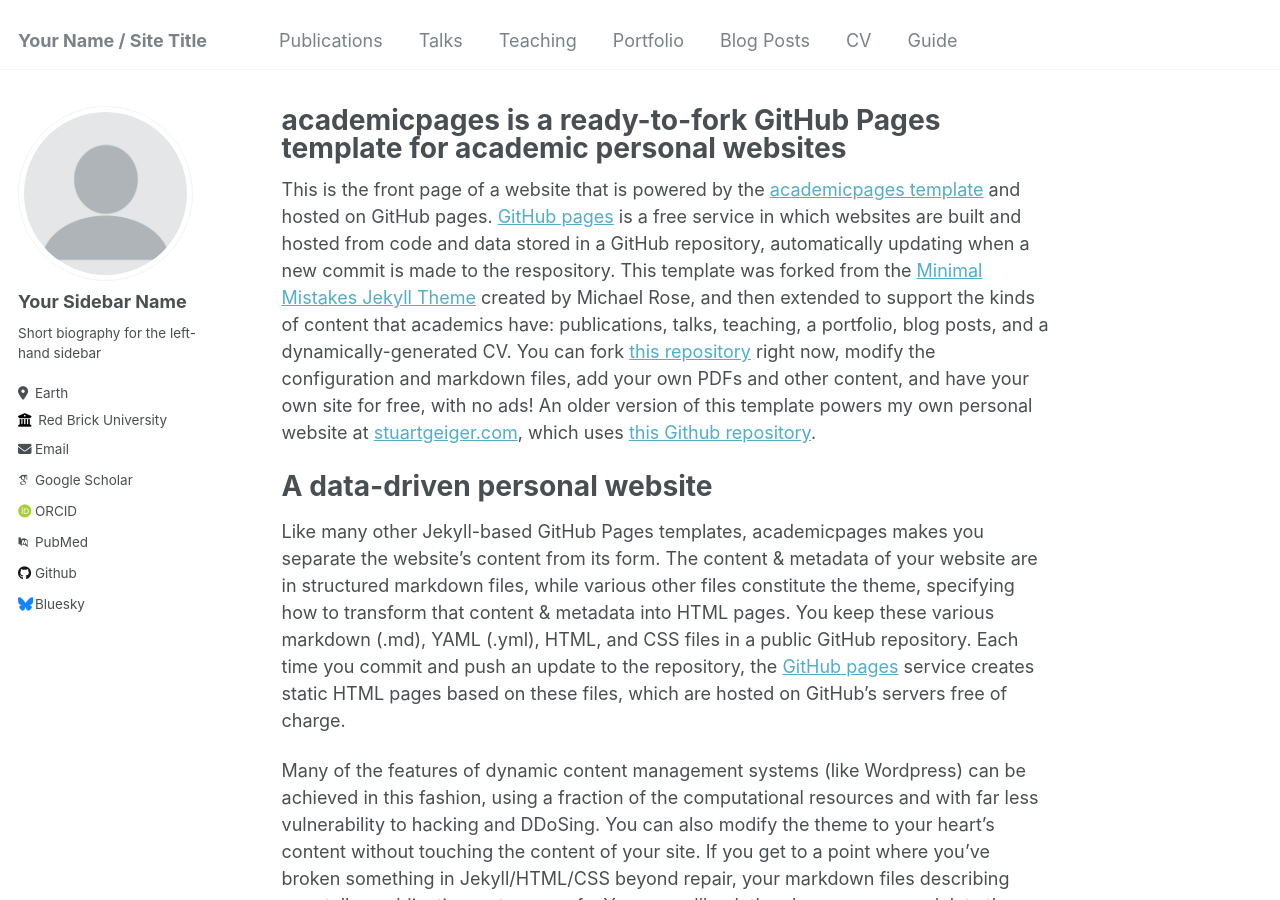
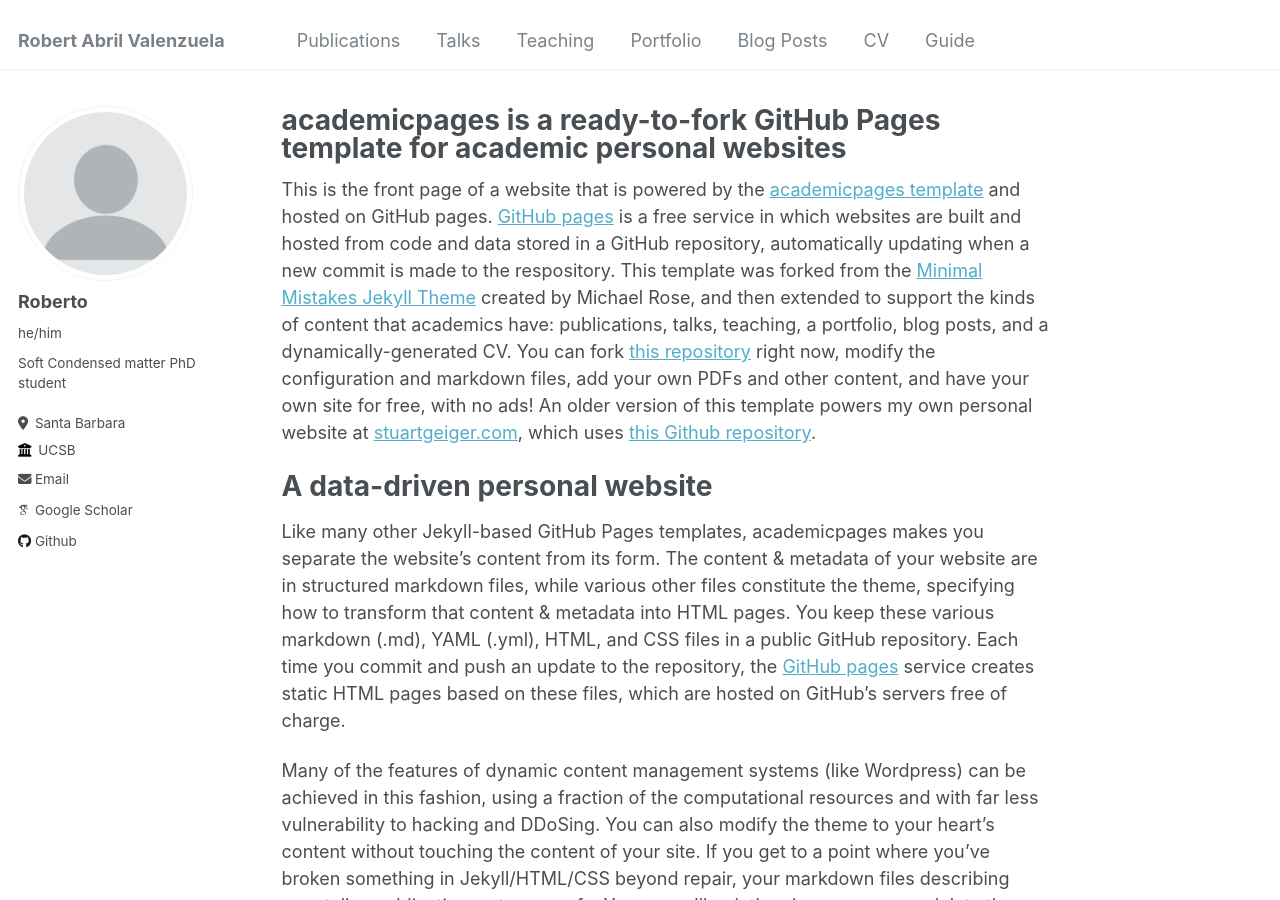
Before and after one commit to rabril/rabril.github.io, a Jekyll site: the page built from _pages/about.md, in a window 1280 px wide and 900 px high. Built offline with Jekyll 4.4.1, drawn with Linux system fonts in a browser that asks for light colours; some web fonts are replaced.

Commit message:
Update _config.yml

```diff
--- a/_config.yml
+++ b/_config.yml
@@ -8,13 +8,13 @@
 
 # Basic Site Settings
 locale                   : "en-US"
-title                    : "Your Name / Site Title"
+title                    : "Robert Abril Valenzuela"
 title_separator          : "-"
 name                     : &name "Your Name"
-description              : &description "personal description"
-url                      : https://academicpages.github.io # the base hostname & protocol for your site e.g. "https://mmistakes.github.io"
+description              : &description "PhD Candidate"
+url                      : https://rabril.github.io # the base hostname & protocol for your site e.g. "https://mmistakes.github.io"
 baseurl                  : "" # the subpath of your site, e.g. "/blog"
-repository               : "academicpages/academicpages.github.io"
+repository               : "rabril/rabril.github.io"
 
 # Site Author - The following control what appear as part of the author content on the side bar.
 #               If a field is blank the icon and link will not appear, otherwise it will be shown.
@@ -22,32 +22,32 @@ repository               : "academicpages/academicpages.github.io"
 author:
   # Biographic information
   avatar           : "profile.png"
-  name             : "Your Sidebar Name"
-  pronouns         : # example: "she/her"
-  bio              : "Short biography for the left-hand sidebar"
-  location         : "Earth"
-  employer         : "Red Brick University"
+  name             : "Roberto"
+  pronouns         : "he/him"# example: "she/her"
+  bio              : "Soft Condensed matter PhD student"
+  location         : "Santa Barbara"
+  employer         : "UCSB"
   uri              : # URL
-  email            : "none@example.org"
+  email            : "roberto9601@gmail.com"
 
   # Academic websites
   arxiv            : # URL - Update with the correct link to your profile
-  googlescholar    : "https://scholar.google.com/citations?user=PS_CX0AAAAAJ"
+  googlescholar    : "https://scholar.google.com/citations?user=cGSY_qsAAAAJ&hl=en"
   impactstory      : # URL
-  orcid            : "http://orcid.org/yourorcidurl"
-  pubmed           : "https://www.ncbi.nlm.nih.gov/pubmed/?term=john+snow"
+  orcid            : #"http://orcid.org/yourorcidurl"
+  pubmed           : #"https://www.ncbi.nlm.nih.gov/pubmed/?term=john+snow"
   researchgate     : # URL
 
   # Repositories and software development
   bitbucket        : # Username - Update with your username on the site
   codepen          : # Username
   dribbble         : # Username
-  github           : "academicpages"
+  github           : "rabril"
   kaggle           : # Username
   stackoverflow    : # User number or user number and name (i.e., use "1" or "1/jeff-atwood")
 
   # Social media
-  bluesky          : "bsky.app" # Replace this with you Bluesky username
+  bluesky          : # Replace this with you Bluesky username
   facebook         : # Username
   flickr           : # Username
   foursquare       : # Username
@@ -200,13 +200,13 @@ kramdown:
 # Collections
 collections:
   teaching:
-    output: true
+    output: false
     permalink: /:collection/:path/
   publications:
     output: true
     permalink: /:collection/:path/
   portfolio:
-    output: true
+    output: false
     permalink: /:collection/:path/
   talks:
     output: true
```
